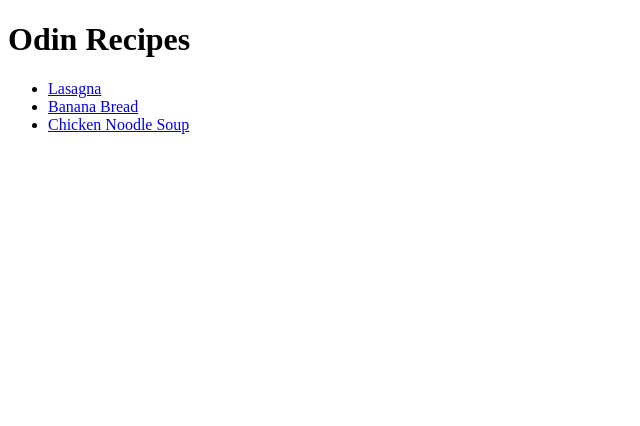
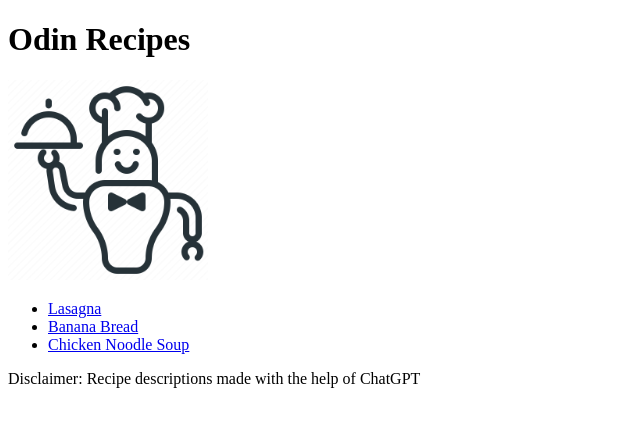
Before and after one commit to kilikamyst/odin-recipes, a plain HTML site: page index.html in a window 1280 px wide. Shown: the whole page, without its empty margins (0-640 px from the left). Drawn offline with Linux system fonts and the light colour scheme.

Commit message:
Add Icon and disclaimer to index Added Funky robot chef icon to index, with a disclaimer that recipe description were made with the help of ChatGPT.

```diff
--- a/index.html
+++ b/index.html
@@ -6,10 +6,12 @@
     </head>
     <body>
         <h1>Odin Recipes</h1>
+        <img src="./img/robochef.png" width="200" height="200">
         <ul>
             <li><a href="./recipes/lasagna.html">Lasagna</a></li>
             <li><a href="./recipes/banana-bread.html">Banana Bread</a></li>
             <li><a href="./recipes/chicken-noodle-soup.html">Chicken Noodle Soup</a></li>
         </ul>
+        <p>Disclaimer: Recipe descriptions made with the help of ChatGPT</p>
     </body>
 </html>
```
Also changed, not shown: img/robochef.png (added).
